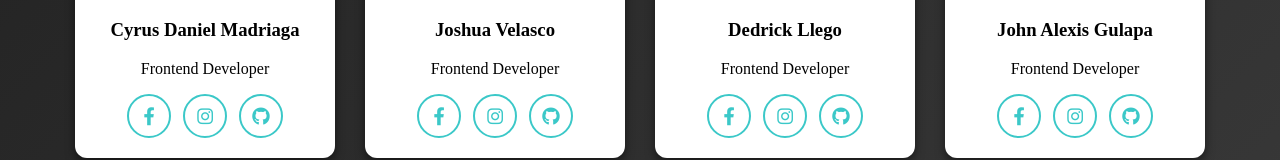
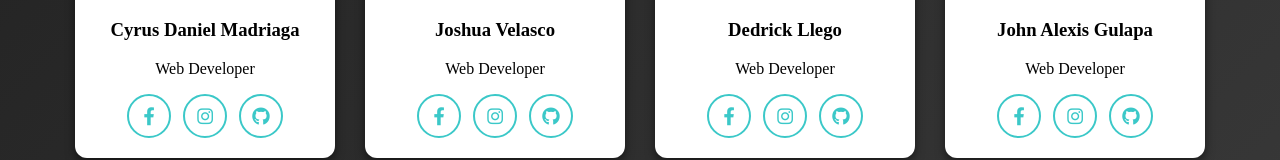
Before and after one commit to diamondzya/f4-portfolio, a plain HTML site: page index.html in a window 1280 px wide. Shown: the part 566-726 px from the top of the page. Drawn offline with Linux system fonts and the light colour scheme.

Commit message:
Update index.html

```diff
--- a/index.html
+++ b/index.html
@@ -77,7 +77,7 @@
             <div class="card" id="madriaga">
                 <img src="./images/cy.jpg" alt="Cyrus Photo">
                 <h3>Cyrus Daniel Madriaga</h3>
-                <p>Frontend Developer</p>
+                <p>Web Developer</p>
                 <div class="social-icons">
                     <a href="https://www.facebook.com/prtyyprynn" target="_blank" class="icon"><i class="fab fa-facebook-f"></i></a>
                     <a href="https://www.instagram.com/ccyrusly" target="_blank" class="icon"><i class="fab fa-instagram"></i></a>
@@ -88,7 +88,7 @@
             <div class="card" id="velasco">
                 <img src="./images/velasco.jpg" alt="Velasco Photo">
                 <h3>Joshua Velasco</h3>
-                <p>Frontend Developer</p>
+                <p>Web Developer</p>
                 <div class="social-icons">
                     <a href="https://www.facebook.com/joshsvelasco" target="_blank" class="icon"><i class="fab fa-facebook-f"></i></a>
                     <a href="https://www.instagram.com/" target="_blank" class="icon"><i class="fab fa-instagram"></i></a>
@@ -99,7 +99,7 @@
             <div class="card" id="llego">
                 <img src="./images/llego.jpg" alt="Dedrick Photo">
                 <h3>Dedrick Llego</h3>
-                <p>Frontend Developer</p>
+                <p>Web Developer</p>
                 <div class="social-icons">
                     <a href="https://www.facebook.com/dedrick.llego" target="_blank" class="icon"><i class="fab fa-facebook-f"></i></a>
                     <a href="https://www.instagram.com/" target="_blank" class="icon"><i class="fab fa-instagram"></i></a>
@@ -110,7 +110,7 @@
             <div class="card" >
                 <img id="gulapa" src="./images/alexis.jpg" alt="Alexis Photo">
                 <h3>John Alexis Gulapa</h3>
-                <p>Frontend Developer</p>
+                <p>Web Developer</p>
                 <div class="social-icons">
                     <a href="https://www.facebook.com/Sheeshavle" target="_blank" class="icon"><i class="fab fa-facebook-f"></i></a>
                     <a href="#" target="_blank" class="icon"><i class="fab fa-instagram"></i></a>
```
